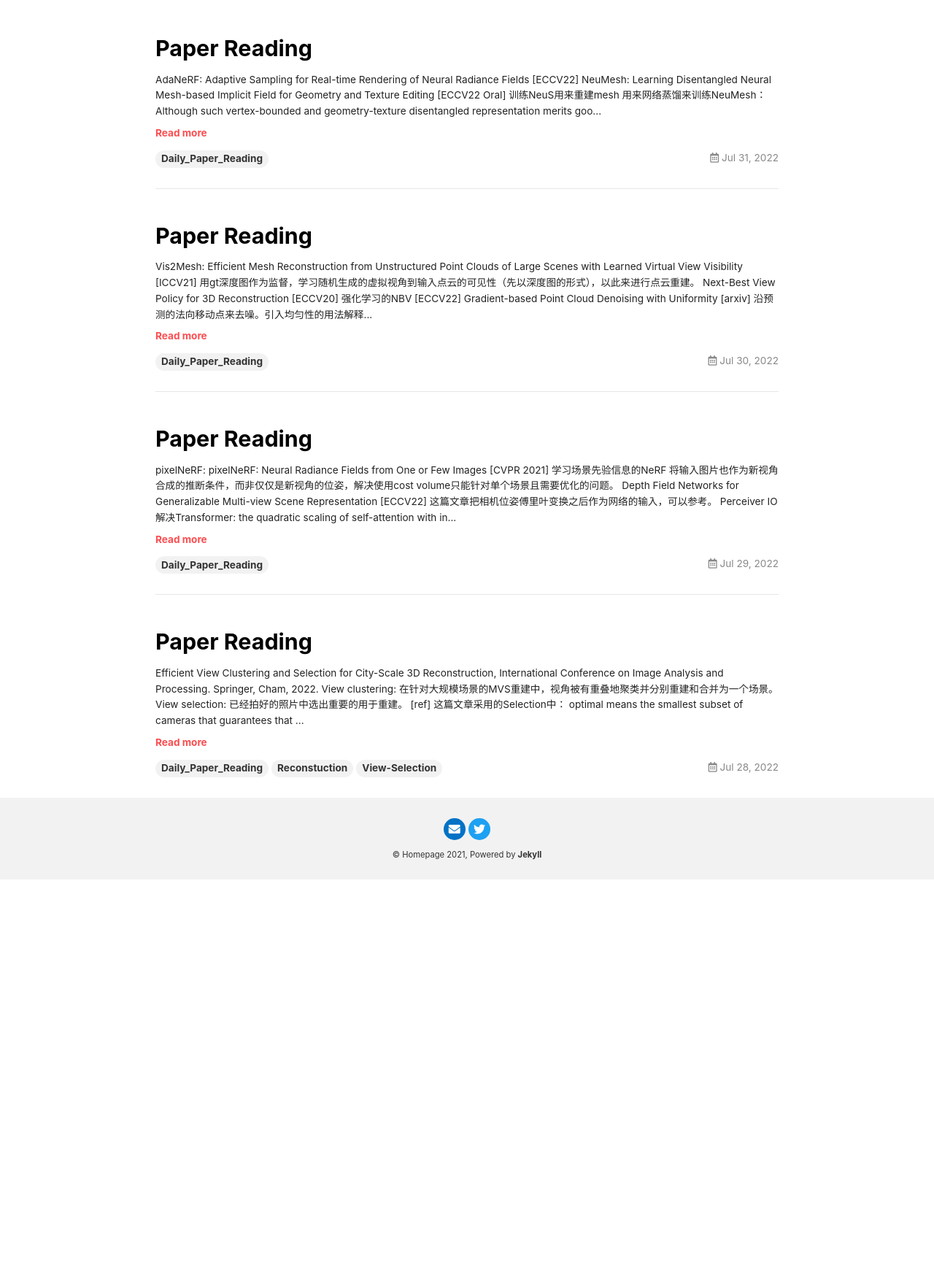
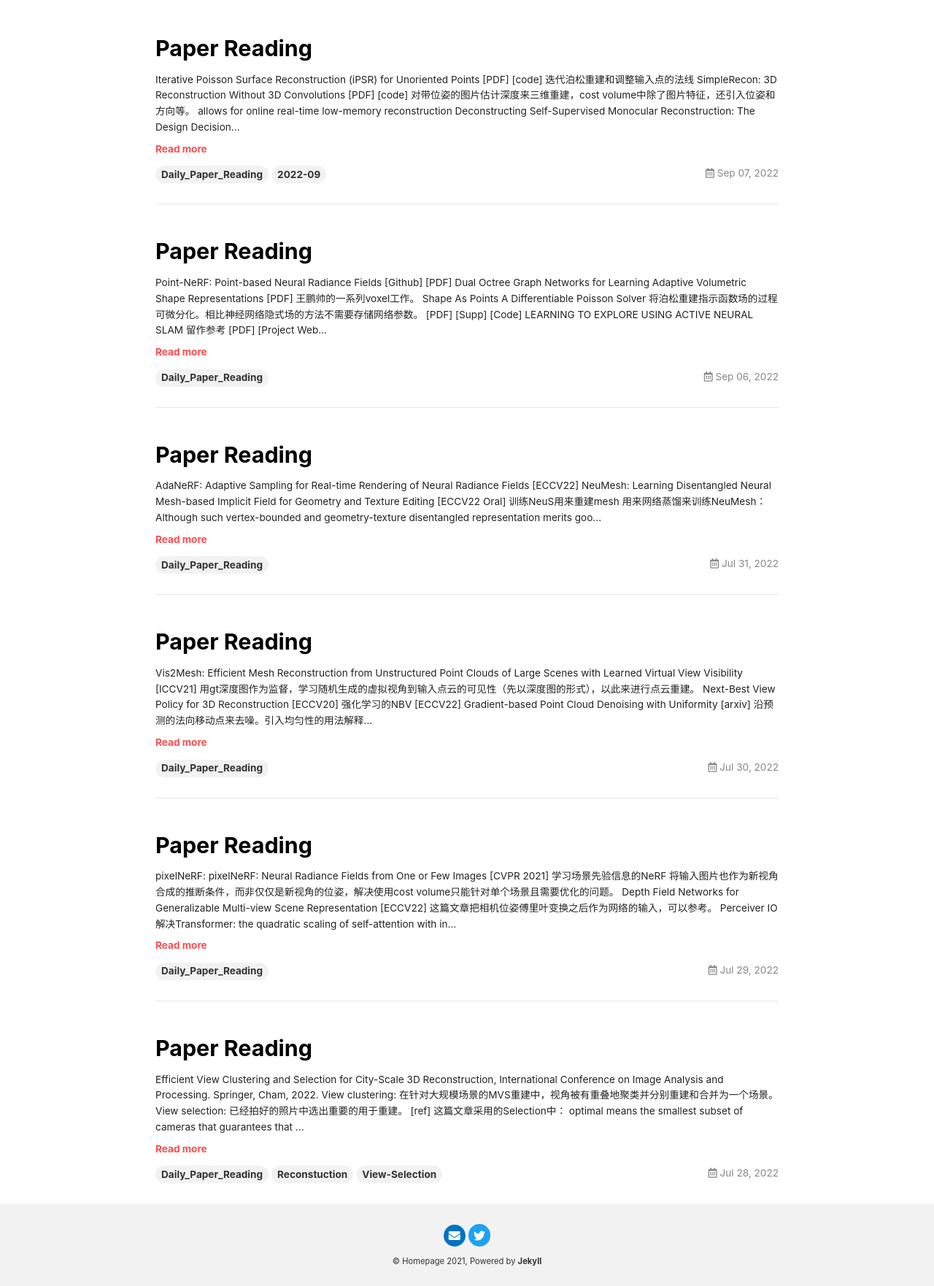
Before and after one commit to Linxius/Linxius.github.io, a Jekyll site: the page built from blog/index.html, in a window 1280 px wide, cut to the strip 94-1856 px from the top of the page. Shown: the whole strip at 73% size. Built offline with Jekyll 4.4.1, drawn with Linux system fonts in a browser that asks for light colours; nearby versions of some CDN libraries; the list of posts is cut into pages by our own code; before the commit the page ends 1299 px from its top, so only the background shows below that.

Commit message:
update; modified link color

````diff
--- /dev/null
+++ b/_posts/2022-09-06-paper reading.md
@@ -0,0 +1,26 @@
+---
+layout: article
+title: Paper Reading
+tags: Daily_Paper_Reading
+mathjax: true
+mathjax_autoNumber: true
+---
+
+## Point-NeRF: Point-based Neural Radiance Fields
+[[Github]](https://github.com/Xharlie/pointnerf) [[PDF]](https://arxiv.org/pdf/2201.08845.pdf)
+
+## Dual Octree Graph Networks for Learning Adaptive Volumetric Shape Representations
+[[PDF]](https://arxiv.org/pdf/2205.02825.pdf) [王鹏帅](https://wang-ps.github.io/)的一系列voxel工作。
+
+## Shape As Points A Differentiable Poisson Solver
+![](/blog/figs/2022-09-06-SAP.png)
+将泊松重建指示函数场的过程可微分化。相比神经网络隐式场的方法不需要存储网络参数。
+[[PDF]](https://proceedings.neurips.cc/paper/2021/file/6cd9313ed34ef58bad3fdd504355e72c-Paper.pdf)
+[[Supp]](https://proceedings.neurips.cc/paper/2021/file/6cd9313ed34ef58bad3fdd504355e72c-Supplemental.pdf)
+[[Code]](https://github.com/autonomousvision/shape_as_points)
+
+## LEARNING TO EXPLORE USING ACTIVE NEURAL SLAM
+留作参考
+[[PDF]](https://openreview.net/pdf?id=HklXn1BKDH) [[Project Webpage]](https://devendrachaplot.github.io/projects/Neural-SLAM)
+
+## SparseNeuS: Fast Generalizable Neural Surface Reconstruction from Sparse views [[Project]](https://www.xxlong.site/SparseNeuS/)
--- /dev/null
+++ b/_posts/2022-09-07-paper reading.md
@@ -0,0 +1,47 @@
+---
+layout: article
+title: Paper Reading
+tags: Daily_Paper_Reading 2022-09
+mathjax: true
+mathjax_autoNumber: true
+---
+
+## Iterative Poisson Surface Reconstruction (iPSR) for Unoriented Points [[PDF]](https://dl.acm.org/doi/pdf/10.1145/3528223.3530096) [[code]](https://github.com/houfei0801/ipsr)
+![](/blog/figs/2022-09-07-iPSR.png)
+迭代泊松重建和调整输入点的法线
+
+## SimpleRecon: 3D Reconstruction Without 3D Convolutions [[PDF]](https://arxiv.org/pdf/2208.14743.pdf) [[code]](https://nianticlabs.github.io/simplerecon)
+对带位姿的图片估计深度来三维重建，cost volume中除了图片特征，还引入位姿和方向等。
+```allows for online real-time low-memory reconstruction```
+
+## Deconstructing Self-Supervised Monocular Reconstruction: The Design Decisions that Matter [[PDF]](https://arxiv.org/pdf/2208.01489.pdf)
+提出修正的单目深度估计数据集并对之前的方法重新评估对比
+
+## NICE-SLAM: Neural Implicit Scalable Encoding for SLAM [[PDF]](https://arxiv.org/pdf/2112.12130.pdf) [[Project]](https://pengsongyou.github.io/nice-slam)
+![](/blog/figs/2022-09-nice%20slam.png)
+以渲染的深度图、颜色图来优化场景表示, 同时优化相机位姿。
+
+## Learning to Generate Realistic LiDAR Point Clouds [[ECCV22]](https://arxiv.org/pdf/2209.03954.pdf)
+竟然还有这种研究怎么生成lidar点云的文章。。
+
+## Polarimetric Inverse Rendering for Transparent Shapes Reconstruction [[code]](https://github.com/shaomq2187/TransPIR)
+
+## Neural 3D Reconstruction in the Wild [[SIGGRAPH 2022]](https://zju3dv.github.io/neuralrecon-w/)
+隐式场重建的工作还有：[UNISURF ICCV21](https://openaccess.thecvf.com/content/ICCV2021/papers/Oechsle_UNISURF_Unifying_Neural_Implicit_Surfaces_and_Radiance_Fields_for_Multi-View_ICCV_2021_paper.pdf), [NeuS](https://github.com/Totoro97/NeuS), [VolSDF NIPS21](https://proceedings.neurips.cc/paper/2021/hash/25e2a30f44898b9f3e978b1786dcd85c-Abstract.html)
+
+## Mega-NeRF: Scalable Construction of Large-Scale NeRFs for Virtual Fly-Throughs [CVPR22](https://meganerf.cmusatyalab.org/)
+NeRF的分块
+
+## BungeeNeRF: Progressive Neural Radiance Field for Extreme Multi-scale Scene Rendering [ECCV22](https://neuralfields.cs.brown.edu/paper_280.html)
+![](/blog/figs/BungeeNeRF.png)
+
+## Multi-View Reconstruction using Signed Ray Distance Functions [[PDF]](https://arxiv.org/pdf/2209.00082.pdf)
+![](/blog/figs/SRDF.png)
+
+## ZeroMesh: Zero-shot Single-view 3D Mesh Reconstruction [[PDF]](https://arxiv.org/pdf/2208.02676.pdf)
+![](/blog/figs/zeromesh.png)
+
+## MobileNeRF: Exploiting the Polygon Rasterization Pipeline for Efficient Neural Field Rendering on Mobile Architectures
+利用传统渲染管线快速渲染NeRF [[Project Page]](https://mobile-nerf.github.io/)
+
+同样地：Baking Neural Radiance Fields for Real-Time View Synthesis [[ICCV21]](https://phog.github.io/snerg/)
--- a/_sass/common/classes/_link.scss
+++ b/_sass/common/classes/_link.scss
@@ -1,4 +1,4 @@
-@mixin link-colors($clr, $hover-clr: default, $active-clr: default, $focus-clr: null, $theme: default, $ignore-path: false) {
+@mixin link-colors($clr, $hover-clr: #69c, $active-clr: #999, $focus-clr: null, $theme: default, $ignore-path: false) {
   @include plain() {
     text-decoration: none;
   }
````
Also changed, not shown: blog/figs/2022-09-06-SAP.png (added), blog/figs/2022-09-nice slam.png (added), blog/figs/BungeeNeRF.png (added), blog/figs/SRDF.png (added), blog/figs/zeromesh.png (added), 1 other file.
